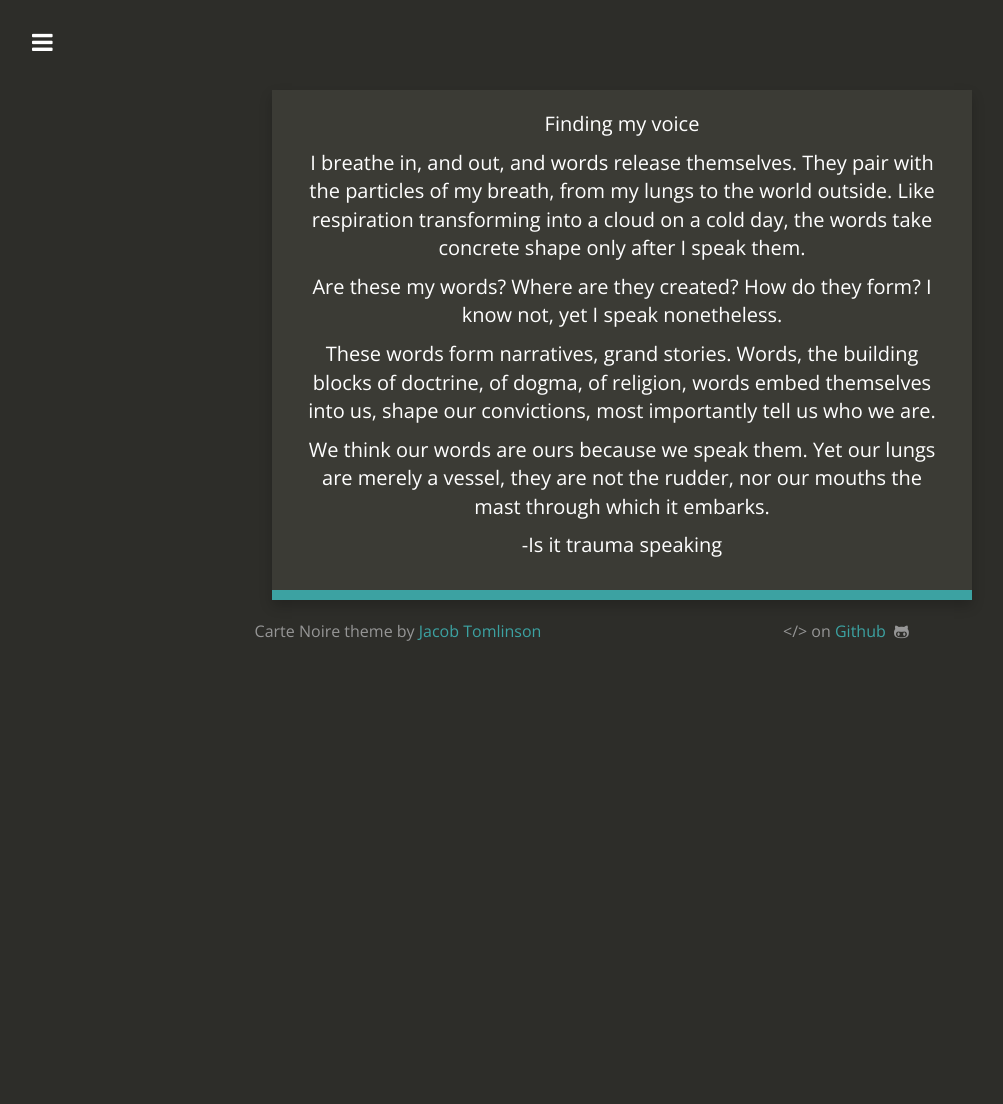
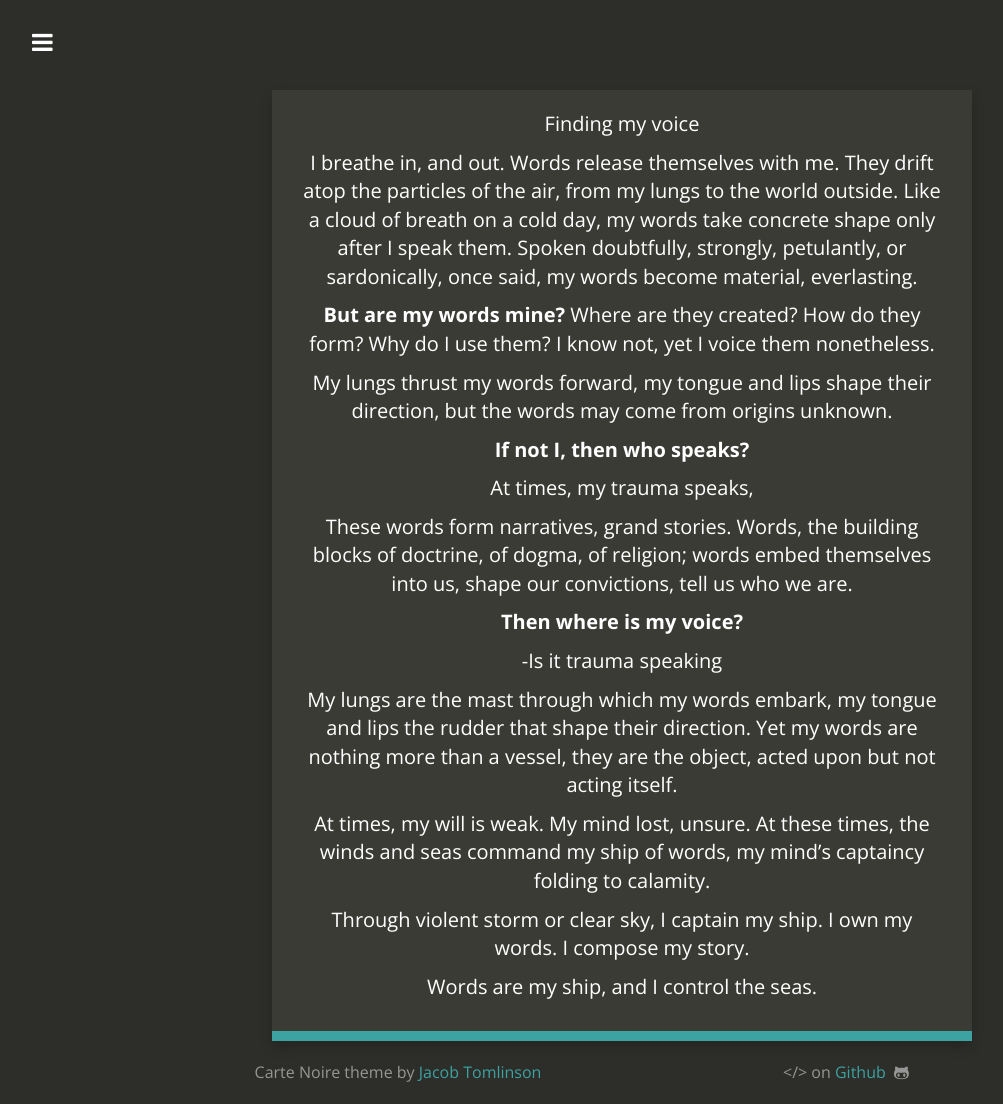
Before and after one commit to jacobtomlinson/carte-noire, a Jekyll site: the page built from drafts/2018-10-19-finding-my-voice.md, in a window 1280 px wide. Shown: the whole page, without its empty margins (18-1021 px from the left). Built offline with Jekyll 4.4.1, drawn with Linux system fonts in a browser that asks for light colours; nearby versions of some CDN libraries; our own code applies the rules of GitHub Pages for plain Markdown files; before the commit the page ends 900 px from its top, so only the background shows below that.

Commit message:
Messy edits and incomplete notes on finding my voice poem.

```diff
--- a/drafts/2018-10-19-finding-my-voice.md
+++ b/drafts/2018-10-19-finding-my-voice.md
@@ -1,13 +1,29 @@
 Finding my voice
 
-I breathe in, and out, and words release themselves.
-They pair with the particles of my breath, from my lungs to the world outside.
-Like respiration transforming into a cloud on a cold day, the words take concrete shape only after I speak them.
+I breathe in, and out. Words release themselves with me.
+They drift atop the particles of the air, from my lungs to the world outside.
+Like a cloud of breath on a cold day, my words take concrete shape only after I speak them.
+Spoken doubtfully, strongly, petulantly, or sardonically, once said, my words become material, everlasting.
 
-Are these my words? Where are they created? How do they form? I know not, yet I speak nonetheless.
+**But are my words mine?** Where are they created? How do they form? Why do I use them? I know not, yet I voice them nonetheless.
 
-These words form narratives, grand stories. Words, the building blocks of doctrine, of dogma, of religion, words embed themselves into us, shape our convictions, most importantly tell us who we are.
+My lungs thrust my words forward, my tongue and lips shape their direction, but the words may come from origins unknown.
 
-We think our words are ours because we speak them. Yet our lungs are merely a vessel, they are not the rudder, nor our mouths the mast through which it embarks.
+**If not I, then who speaks?**
+
+At times, my trauma speaks,
+
+These words form narratives, grand stories. Words, the building blocks of doctrine, of dogma, of religion; words embed themselves into us, shape our convictions, tell us who we are.
+
+
+**Then where is my voice?**
 
 -Is it trauma speaking
+
+My lungs are the mast through which my words embark, my tongue and lips the rudder that shape their direction. Yet my words are nothing more than a vessel, they are the object, acted upon but not acting itself.
+
+At times, my will is weak. My mind lost, unsure. At these times, the winds and seas command my ship of words, my mind's captaincy folding to calamity.
+
+Through violent storm or clear sky, I captain my ship. I own my words. I compose my story.
+
+Words are my ship, and I control the seas.
```
